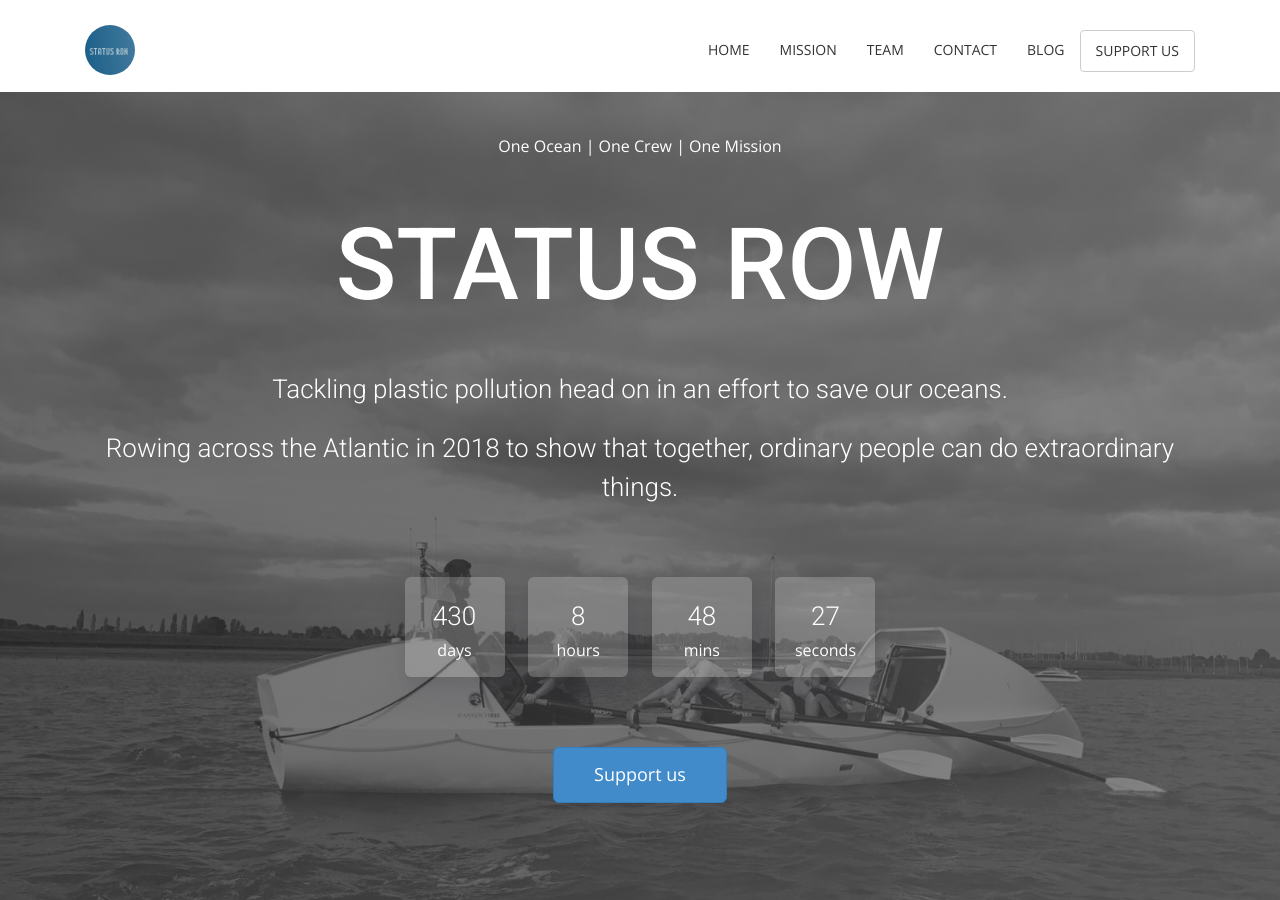
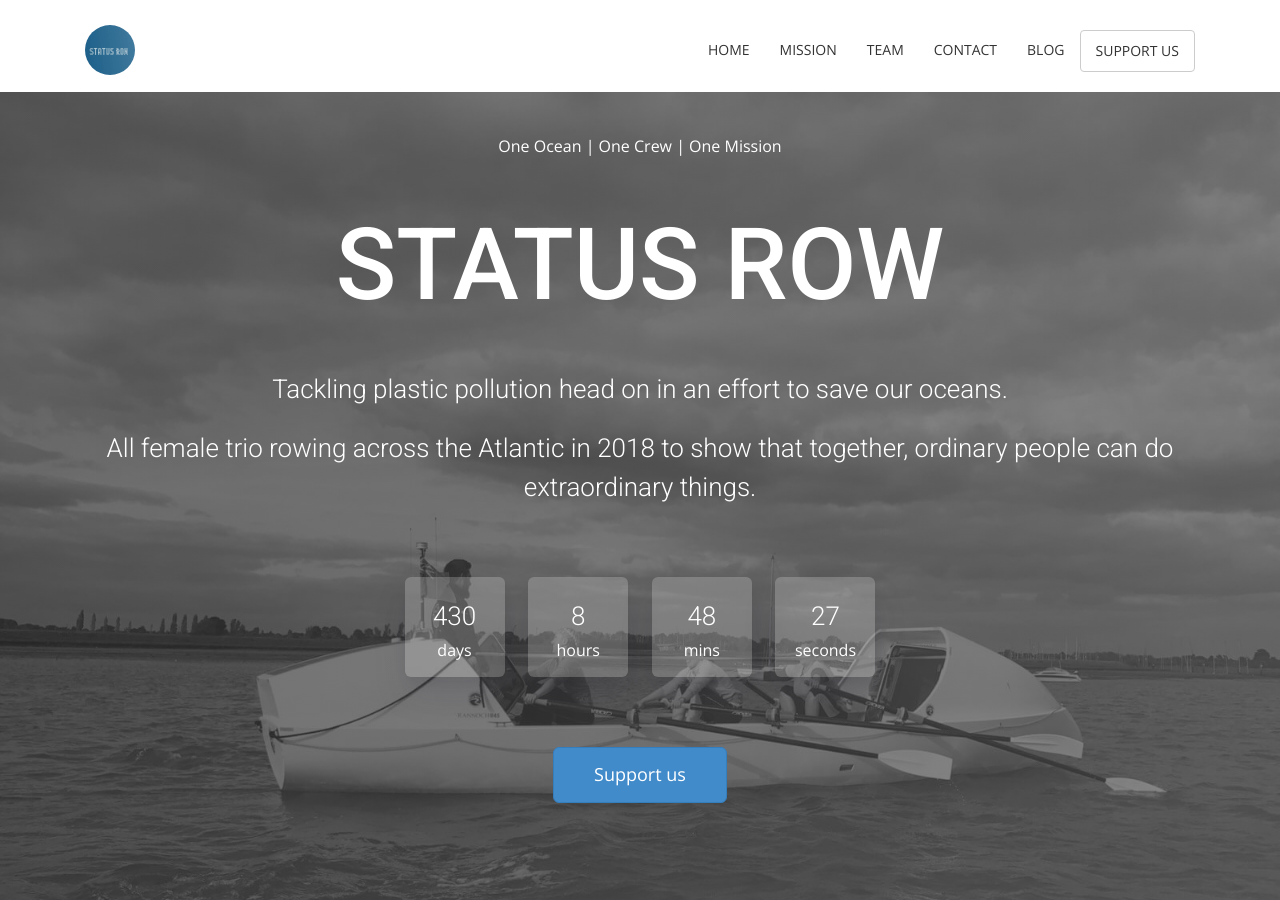
Before and after one commit to statusrow/statusrow.github.io, a Jekyll site: the page built from index.html, in a window 1280 px wide and 900 px high. Built offline with Jekyll 4.4.1, drawn with Linux system fonts in a browser that asks for light colours; nearby versions of some CDN libraries; some web fonts are replaced.

Commit message:
female trio

```diff
--- a/index.html
+++ b/index.html
@@ -11,7 +11,7 @@ permalink: /
         <p class="animated fadeInUp">One Ocean | One Crew | One Mission</p>
         <h1 class="animated fadeInUp">STATUS ROW</h1>
         <h2 class="animated fadeInUp">Tackling plastic pollution head on in an effort to save our oceans.</h2>
-        <h2 class="animated fadeInUp">Rowing across the Atlantic in 2018 to show that together, ordinary people can do extraordinary things.</h2>
+        <h2 class="animated fadeInUp">All female trio rowing across the Atlantic in 2018 to show that together, ordinary people can do extraordinary things.</h2>
     </div>
 
     <div class="countdown-container animated fadeInUp">
```
Also changed, not shown: _posts/2017-10-05-september-roundup.md (+1 -1 lines), 2 other files.
